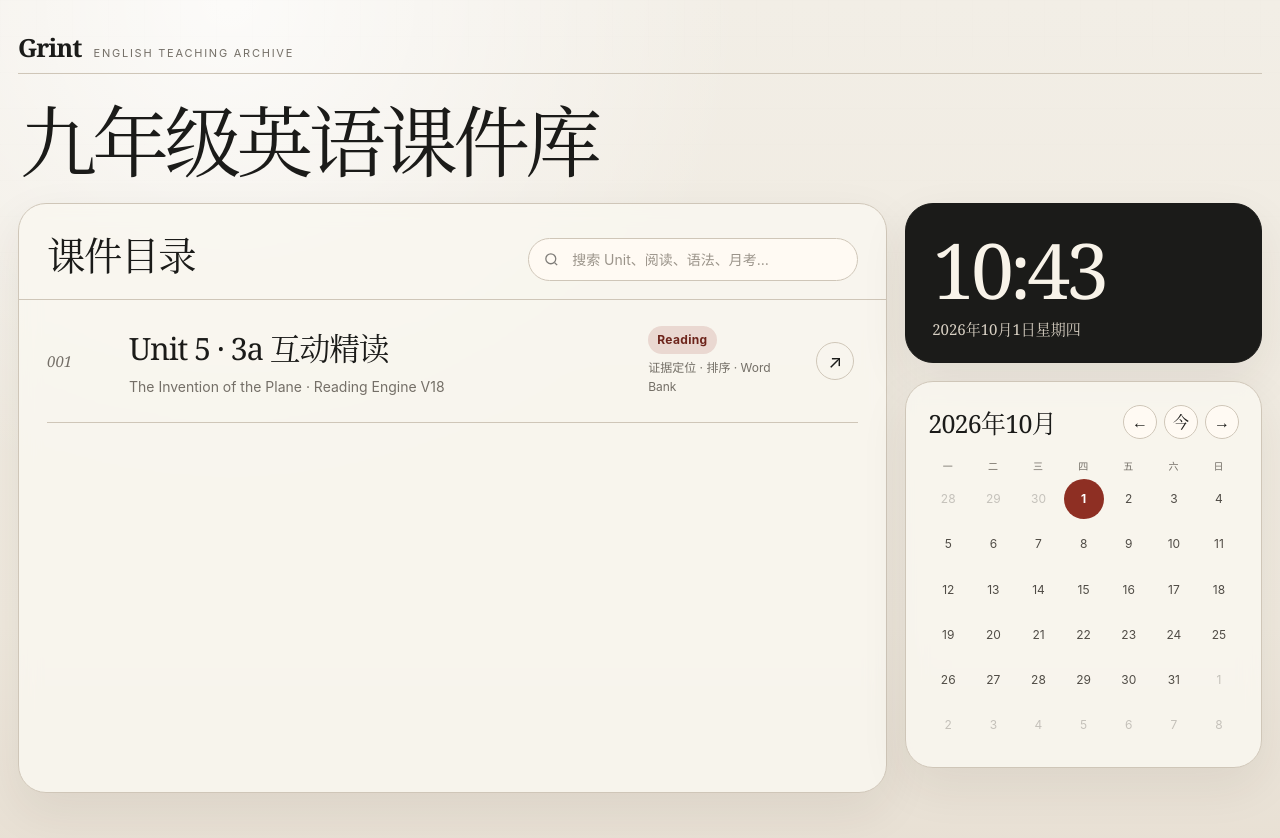
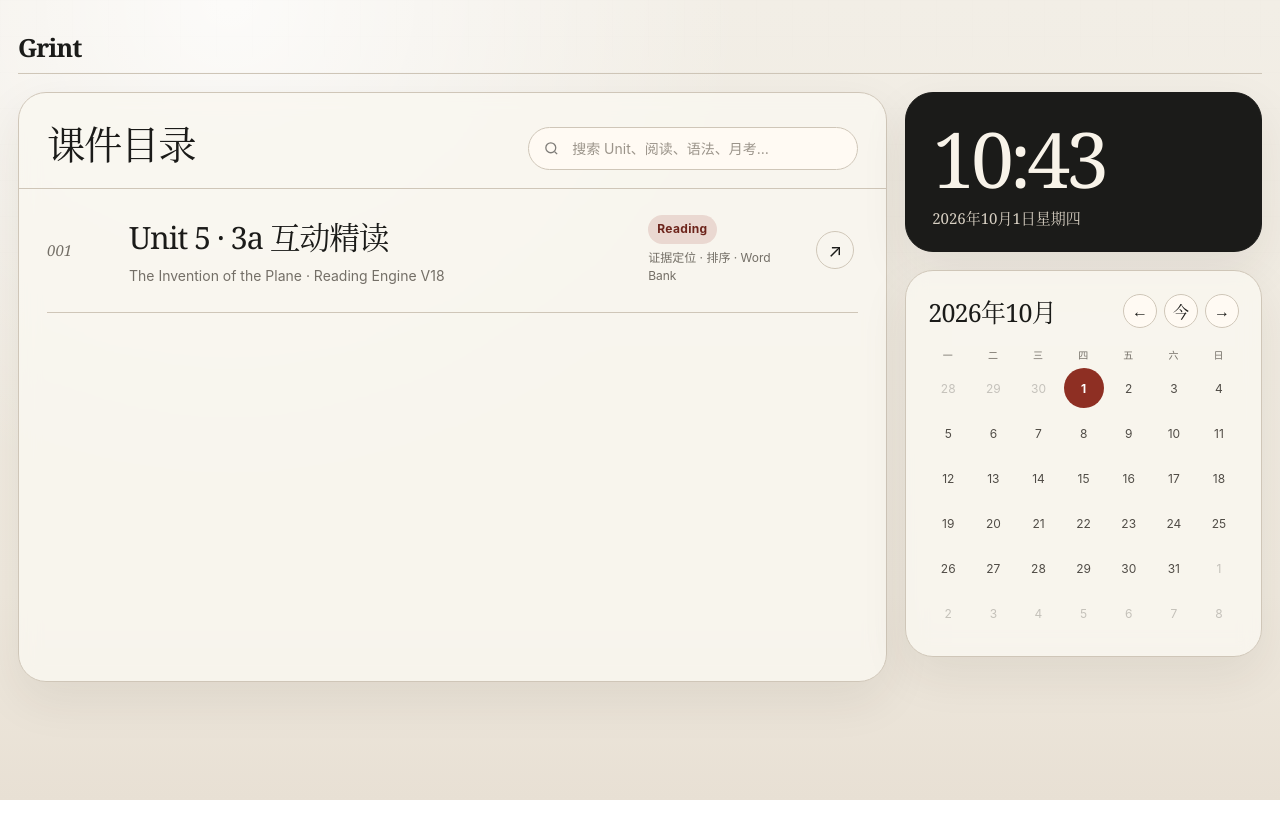
Before and after one commit to MushanWen/english-class-html, a plain HTML site: page index.html in a window 1280 px wide. After the commit the page ends 800 px from the top, so only its background shows below. Drawn offline with Linux system fonts and the light colour scheme.

Commit message:
Remove homepage masthead and keep Grint only

```diff
--- a/index.html
+++ b/index.html
@@ -80,19 +80,8 @@
       color:var(--muted);
     }
 
-    .masthead{
-      padding:30px 2px 22px;
-    }
-    h1{
-      margin:0;
-      max-width:980px;
-      font-size:clamp(42px,6vw,78px);
-      line-height:1;
-      letter-spacing:-.06em;
-      font-weight:500;
-    }
-
     .workspace{
+      margin-top:18px;
       display:grid;
       grid-template-columns:minmax(0,1.9fr) minmax(300px,.78fr);
       gap:18px;
@@ -308,7 +297,6 @@
       .shell{width:min(100% - 22px,1440px);padding-top:8px}
       .topbar{min-height:48px}
       .brand span,.status span:last-child{display:none}
-      .masthead{padding:30px 2px 22px}
       h1{font-size:clamp(48px,17vw,78px)}
       .panel{border-radius:22px}
       .panel-head{align-items:stretch;flex-direction:column;padding:22px 20px 16px}
@@ -331,13 +319,8 @@
     <nav class="topbar" aria-label="顶部导航">
       <a class="brand" href="/">
         <strong>Grint</strong>
-        <span>English Teaching Archive</span>
       </a>
     </nav>
-
-    <header class="masthead">
-      <h1>九年级英语课件库</h1>
-    </header>
 
     <section class="workspace">
       <section class="panel catalog" aria-labelledby="catalog-title">
```
